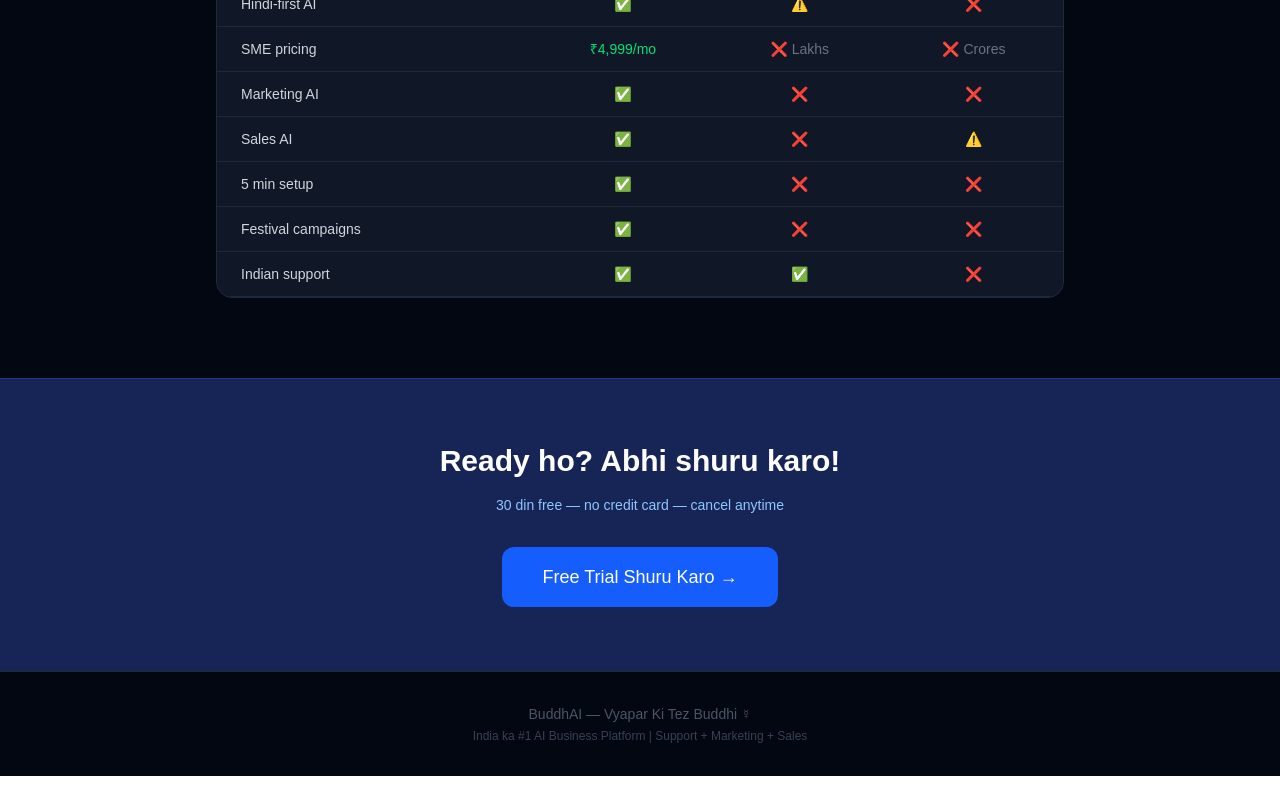
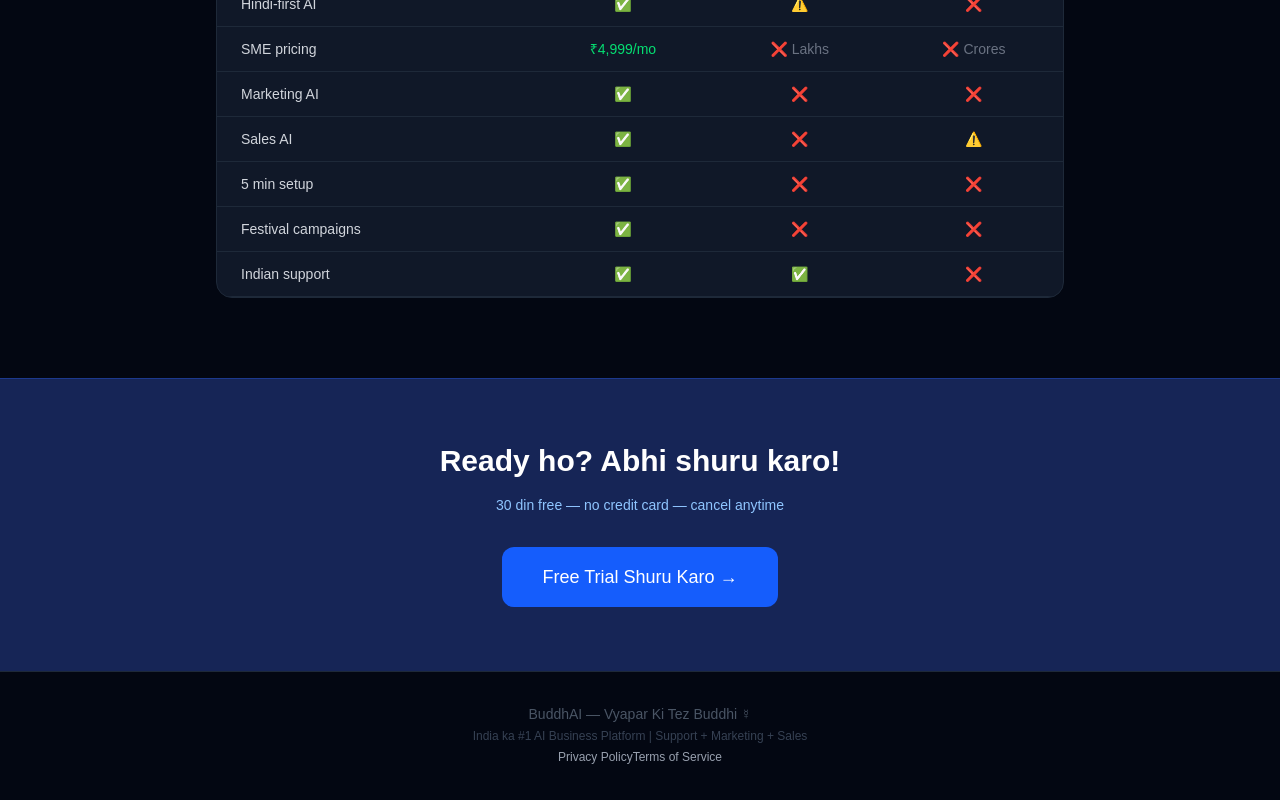
Before and after one commit to sharmavinay5840-lgtm/budhai-frontend, a Next.js app: page / in a window 1280 px wide. Shown: the part 2349-3149 px from the top of the page. Before the commit the page ends 3125 px from the top, so only its background shows below. Built offline with nearby package versions, Linux system fonts and the light colour scheme.

Commit message:
feat: privacy and terms links in footer

```diff
--- a/app/page.tsx
+++ b/app/page.tsx
@@ -267,6 +267,8 @@
       <div className="border-t border-gray-800 py-8 text-center">
         <p className="text-gray-600 text-sm">BuddhAI — Vyapar Ki Tez Buddhi ☿</p>
         <p className="text-gray-700 text-xs mt-1">India ka #1 AI Business Platform | Support + Marketing + Sales</p>
+        <a href="/privacy" className="text-xs text-gray-400 hover:text-white">Privacy Policy</a>
+        <a href="/terms" className="text-xs text-gray-400 hover:text-white">Terms of Service</a>
       </div>
 
     </div>
```
